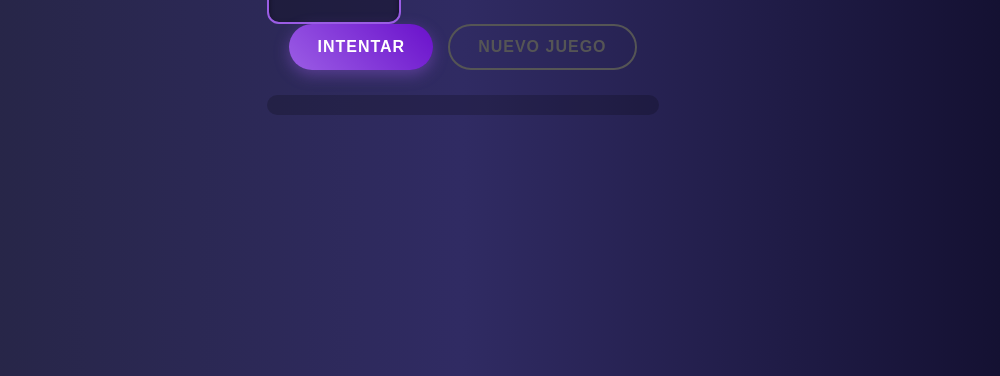
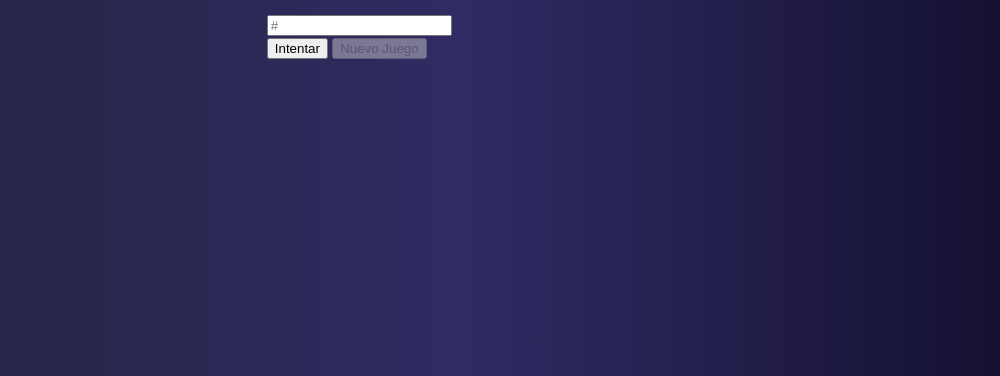
Before and after one commit to jossie0280/Numero-Magico, a plain HTML site: page index.html in a window 1280 px wide. Shown: the part 424-800 px from the top of the page, without its empty margins (177-1177 px from the left). Drawn offline with Linux system fonts and the light colour scheme.

Commit message:
Update style.css

```diff
--- a/style.css
+++ b/style.css
@@ -1,8 +1,8 @@
 :root {
     --fondo-oscuro: #0f0c29;
     --fondo-gradiente: linear-gradient(to right, #24243e, #302b63, #0f0c29);
-    --color-acento: #ffd700; /* Dorado */
-    --color-acento-secundario: #9b5de5; /* Violeta */
+    --color-acento: #ffd700;
+    --color-acento-secundario: #9b5de5;
     --texto-principal: #ffffff;
     --texto-secundario: #d1d1d1;
     --cristal-bg: rgba(255, 255, 255, 0.1);
@@ -80,133 +80,3 @@ h1 {
     margin-bottom: 2.5rem;
     max-width: 400px;
 }
-
-.texto-intro strong {
-    color: var(--color-acento-secundario);
-}
-
-.area-input {
-    margin-bottom: 20px;
-}
-
-#entradaUsuario {
-    background-color: rgba(0, 0, 0, 0.3);
-    border: 2px solid var(--color-acento-secundario);
-    color: var(--color-acento);
-    padding: 15px;
-    font-size: 2rem;
-    border-radius: 12px;
-    width: 100px;
-    text-align: center;
-    outline: none;
-    transition: all 0.3s ease;
-    box-shadow: inset 0 2px 5px rgba(0,0,0,0.5);
-    -moz-appearance: textfield;
-}
-
-#entradaUsuario:focus {
-    border-color: var(--color-acento);
-    box-shadow: 0 0 15px rgba(255, 215, 0, 0.5);
-}
-
-#entradaUsuario::-webkit-outer-spin-button,
-#entradaUsuario::-webkit-inner-spin-button {
-    -webkit-appearance: none;
-    margin: 0;
-}
-
-.botones {
-    display: flex;
-    gap: 15px;
-    margin-bottom: 25px;
-    flex-wrap: wrap;
-    justify-content: center;
-}
-
-button {
-    padding: 12px 28px;
-    font-size: 1rem;
-    font-weight: bold;
-    border-radius: 50px;
-    cursor: pointer;
-    border: none;
-    transition: all 0.3s ease;
-    text-transform: uppercase;
-    letter-spacing: 1px;
-}
-
-#botonIntentar {
-    background: linear-gradient(45deg, var(--color-acento-secundario), #6a11cb);
-    color: white;
-    box-shadow: 0 5px 15px rgba(155, 93, 229, 0.4);
-}
-
-#botonIntentar:hover {
-    transform: translateY(-3px);
-    box-shadow: 0 8px 20px rgba(155, 93, 229, 0.6);
-}
-
-#botonIntentar:disabled {
-    background: #555;
-    color: #aaa;
-    cursor: not-allowed;
-    box-shadow: none;
-    transform: none;
-}
-
-#botonReiniciar {
-    background: transparent;
-    border: 2px solid var(--color-acento);
-    color: var(--color-acento);
-}
-
-#botonReiniciar:hover {
-    background: var(--color-acento);
-    color: var(--fondo-oscuro);
-}
-
-#botonReiniciar:disabled {
-    border-color: #555;
-    color: #555;
-    cursor: not-allowed;
-    background: transparent;
-}
-
-.area-mensaje {
-    min-height: 60px;
-    display: flex;
-    align-items: center;
-    justify-content: center;
-}
-
-#mensaje {
-    font-size: 1.2rem;
-    font-weight: 500;
-    color: var(--texto-principal);
-    background: rgba(0,0,0,0.2);
-    padding: 10px 20px;
-    border-radius: 10px;
-}
-
-@media (max-width: 768px) {
-    .contenedor-principal {
-        flex-direction: column;
-    }
-
-    .seccion-imagen {
-        min-height: 200px;
-        max-height: 250px;
-    }
-
-    .seccion-juego {
-        padding: 2rem;
-    }
-
-    h1 {
-        font-size: 2rem;
-    }
-
-    .texto-intro {
-        font-size: 1.1rem;
-    }
-}
```
